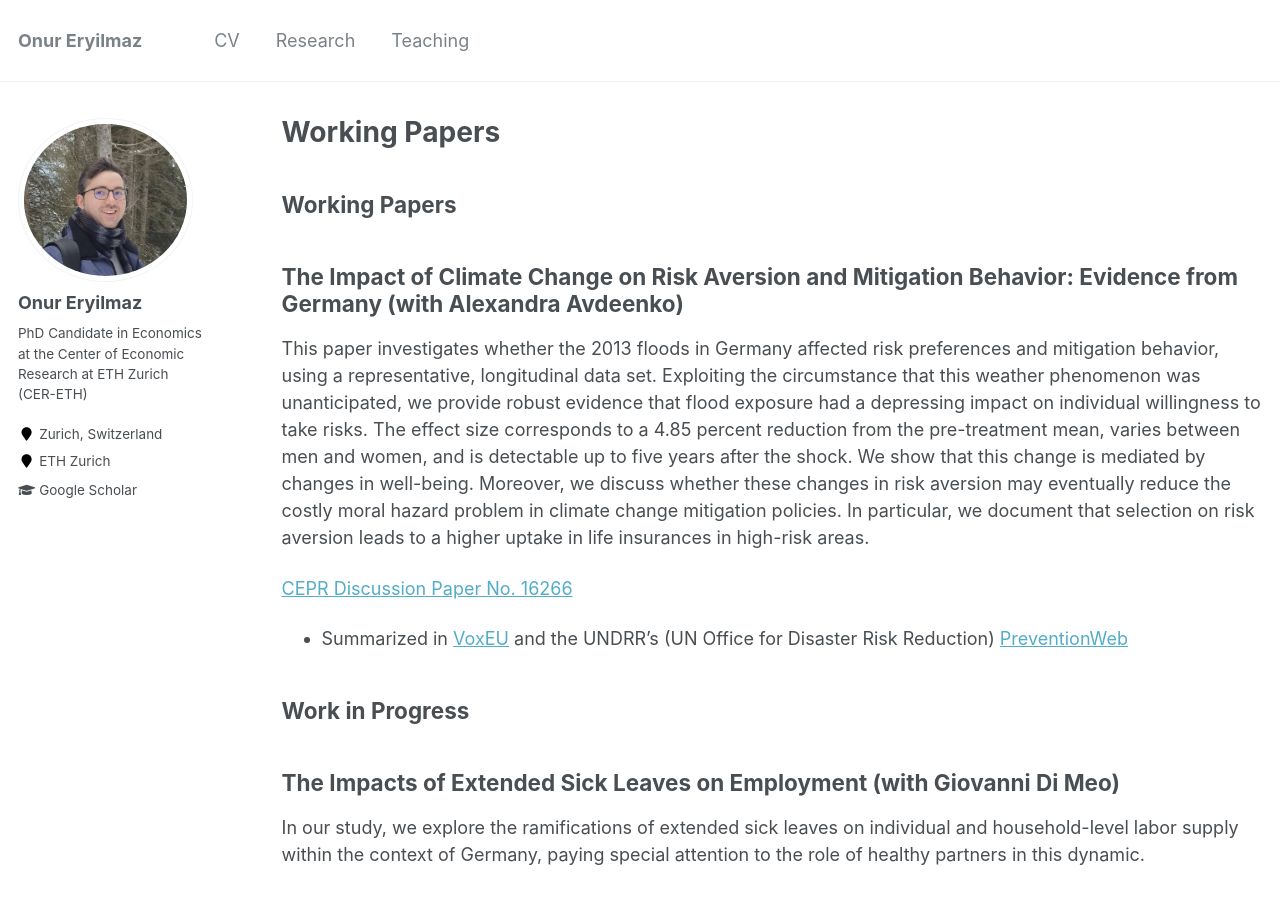
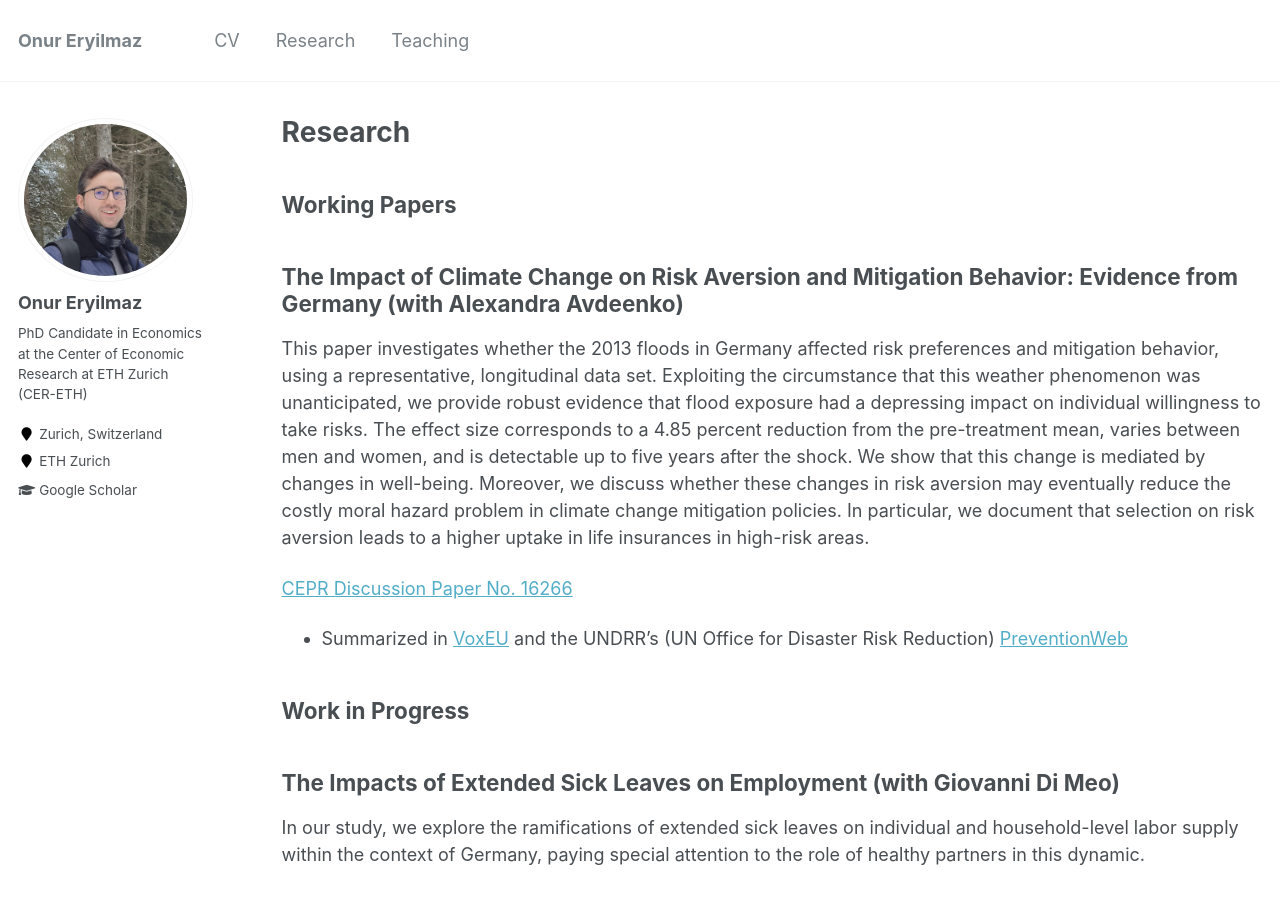
Before and after one commit to oeryilmaz/oeryilmaz.github.io, a Jekyll site: the page built from _pages/publications.md, in a window 1280 px wide and 900 px high. Built offline with Jekyll 4.4.1, drawn with Linux system fonts in a browser that asks for light colours.

Commit message:
Update publications.md

```diff
--- a/_pages/publications.md
+++ b/_pages/publications.md
@@ -1,6 +1,6 @@
 ---
 layout: archive
-title: "Working Papers"
+title: "Research"
 permalink: /publications/
 author_profile: true
 ---
```
